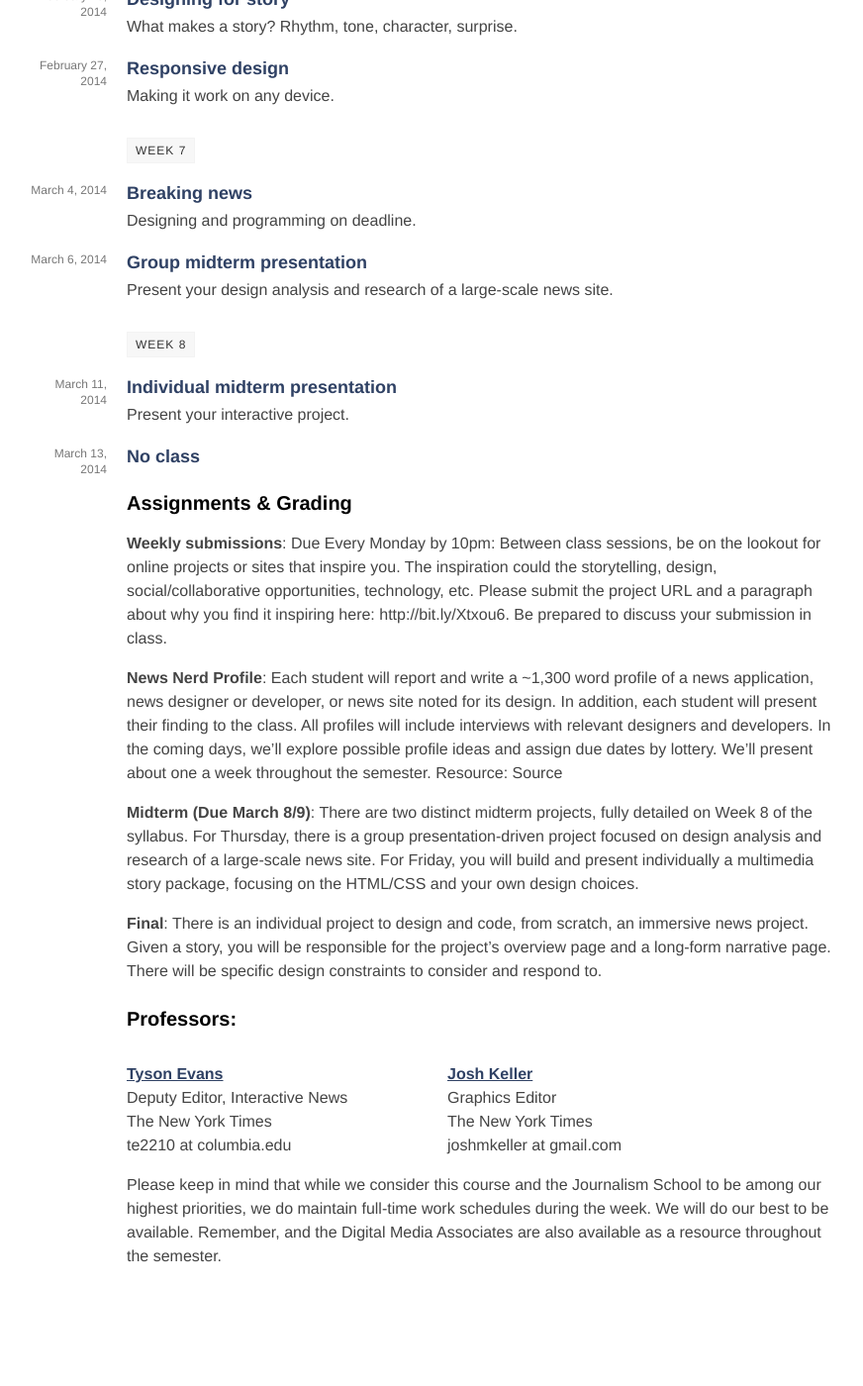
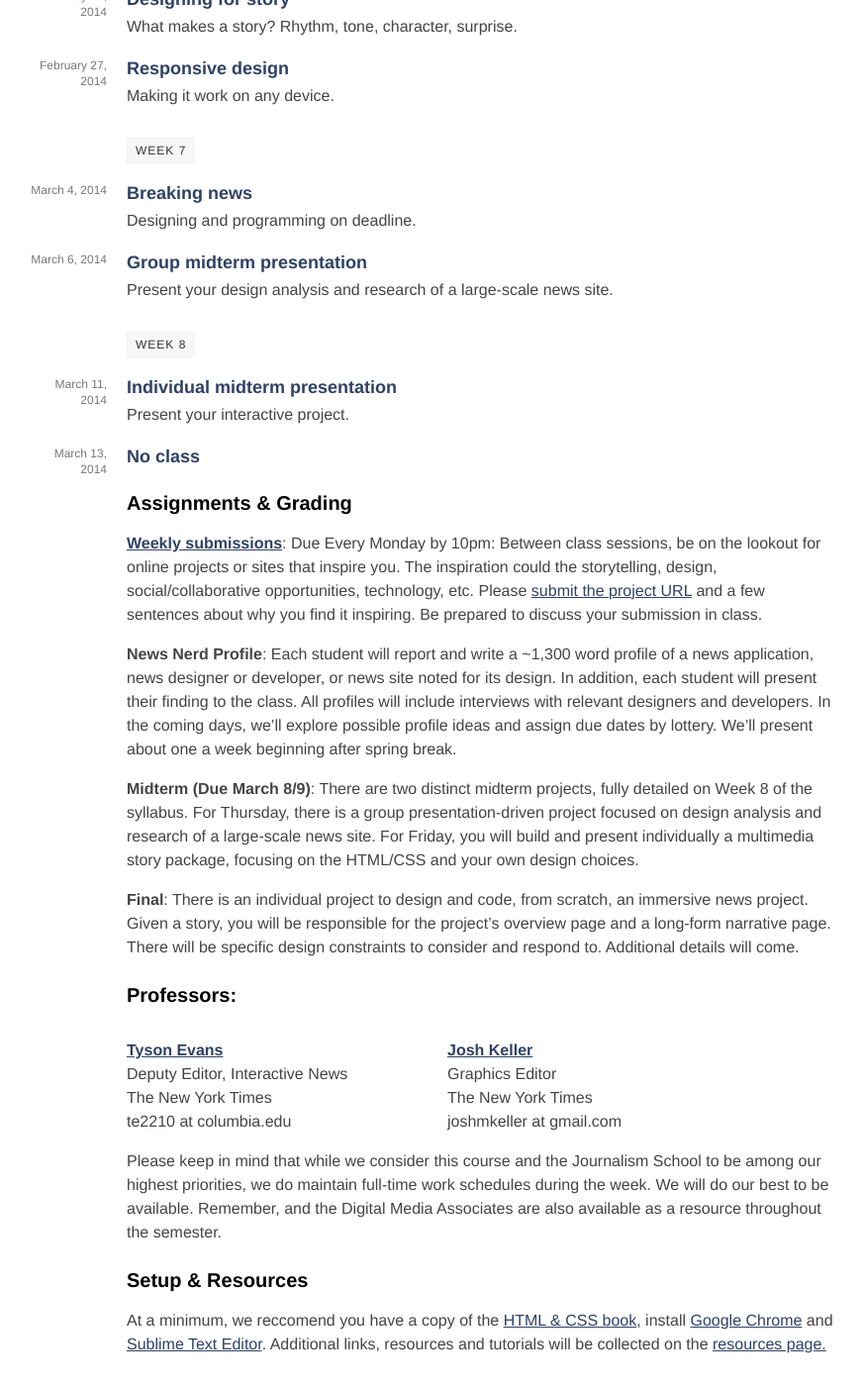
Before and after one commit to tysone/2014-columbia, a Jekyll site: the page built from columbia-spring-14/index.html, in a window 1280 px wide and 1400 px high, scrolled down 1301 px. Shown: the whole window at 99% size, without its empty margins (232-1104 px from the left). Built offline with Jekyll 4.4.1, drawn with Linux system fonts in a browser that asks for light colours; before the commit the page ends 2612 px from its top, so only the background shows below that.

Commit message:
resources page

```diff
--- a/columbia-spring-14/_layouts/class.html
+++ b/columbia-spring-14/_layouts/class.html
@@ -2,7 +2,7 @@
 layout: default
 ---
 
-<a href="/">Back</a>
+<a href="/">« Home</a>
 
 <h1>{{ page.title }}</h1>
 
--- a/columbia-spring-14/_layouts/default.html
+++ b/columbia-spring-14/_layouts/default.html
@@ -1,5 +1,7 @@
+<!DOCTYPE html>
 <html>
 <head>
+  <meta charset=utf-8 />
 
   <title>{{ page.title }}</title>
 
--- a/columbia-spring-14/index.html
+++ b/columbia-spring-14/index.html
@@ -166,11 +166,11 @@ ul.anchors {
 <a name="assignments"></a><h2>Assignments &amp; Grading</h2>
 
 <div class="assignment">
-	<p><strong>Weekly submissions</strong>: Due Every Monday by 10pm: Between class sessions, be on the lookout for online projects or sites that inspire you. The inspiration could the storytelling, design, social/collaborative opportunities, technology, etc. Please submit the project URL and a paragraph about why you find it inspiring here: http://bit.ly/Xtxou6. Be prepared to discuss your submission in class. </p>
+	<p><strong><a href="https://docs.google.com/spreadsheet/viewform?formkey=dHJoRl82OXVFRkNxaFp0MGxlTFR1dXc6MA#gid=0">Weekly submissions</a></strong>: Due Every Monday by 10pm: Between class sessions, be on the lookout for online projects or sites that inspire you. The inspiration could the storytelling, design, social/collaborative opportunities, technology, etc. Please <a href="https://docs.google.com/spreadsheet/viewform?formkey=dHJoRl82OXVFRkNxaFp0MGxlTFR1dXc6MA#gid=0">submit the project URL</a> and a few sentences about why you find it inspiring. Be prepared to discuss your submission in class. </p>
 </div>
 
 <div class="assignment">
-	<p><strong>News Nerd Profile</strong>: Each student will report and write a ~1,300 word profile of a news application, news designer or developer, or news site noted for its design. In addition, each student will present their finding to the class. All profiles will include interviews with relevant designers and developers. In the coming days, we’ll explore possible profile ideas and assign due dates by lottery. We’ll present about one a week throughout the semester. Resource: Source</p>
+	<p><strong>News Nerd Profile</strong>: Each student will report and write a ~1,300 word profile of a news application, news designer or developer, or news site noted for its design. In addition, each student will present their finding to the class. All profiles will include interviews with relevant designers and developers. In the coming days, we’ll explore possible profile ideas and assign due dates by lottery. We’ll present about one a week beginning after spring break.</p>
 </div>
 
 <div class="assignment">
@@ -178,7 +178,7 @@ ul.anchors {
 </div>
 
 <div class="assignment">
-	<p><strong>Final</strong>: There is an individual project to design and code, from scratch, an immersive news project. Given a story, you will be responsible for the project’s overview page and a long-form narrative page. There will be specific design constraints to consider and respond to. </p>
+	<p><strong>Final</strong>: There is an individual project to design and code, from scratch, an immersive news project. Given a story, you will be responsible for the project’s overview page and a long-form narrative page. There will be specific design constraints to consider and respond to. Additional details will come.</p>
 </div>
 
 
@@ -196,6 +196,11 @@ joshmkeller at gmail.com</p>
 
 <p style="clear: both;">Please keep in mind that while we consider this course and the Journalism School to be among our highest priorities, we do maintain full-time work schedules during the week. We will do our best to be available. Remember,  and the Digital Media Associates are also available as a resource throughout the semester.</p>
 
+<a name="resources"></a><h2>Setup &amp; Resources</h2>
+
+<p>At a minimum, we reccomend you have a copy of the <a href="http://www.htmlandcssbook.com">HTML &amp; CSS book</a>, install <a href="https://www.google.com/intl/en/chrome/browser/">Google Chrome</a> and <a href="http://www.sublimetext.com/">Sublime Text Editor</a>. Additional links, resources and tutorials will be collected on the <a href="/resources.html">resources page.</a></p>
+
+
 </div> <!-- /.page -->
 
 </body>
```
Also changed, not shown: columbia-spring-14/resources.html (added, +18 -0 lines).
